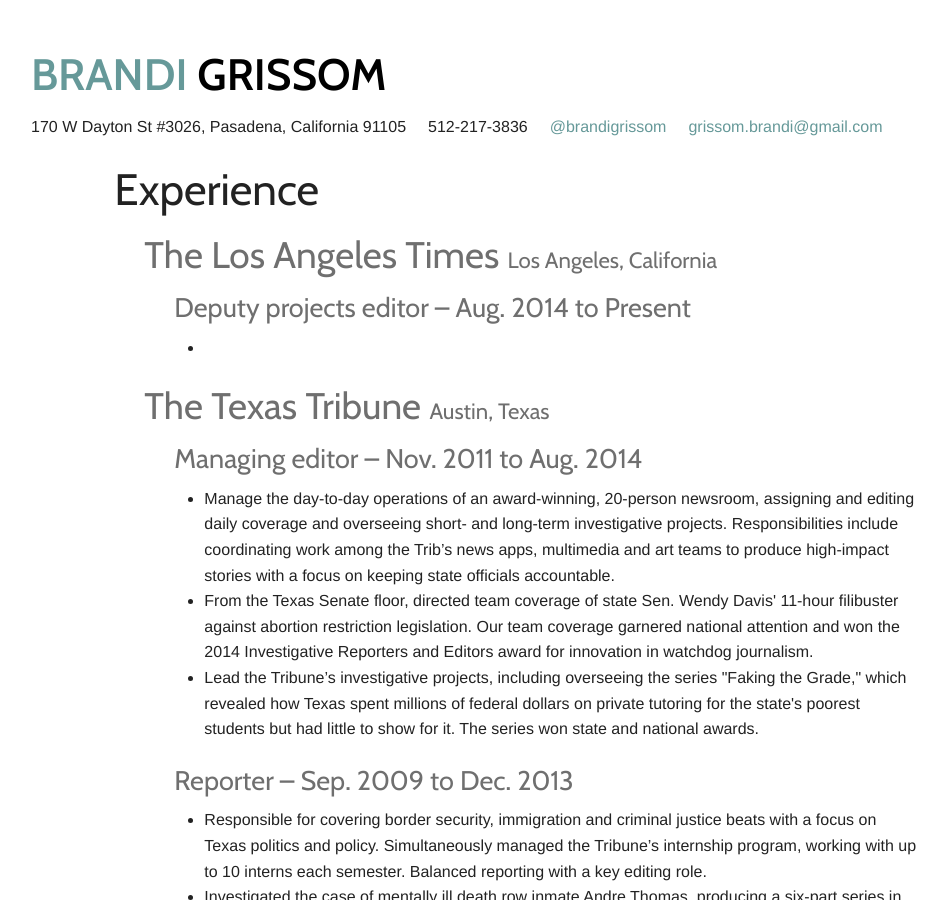
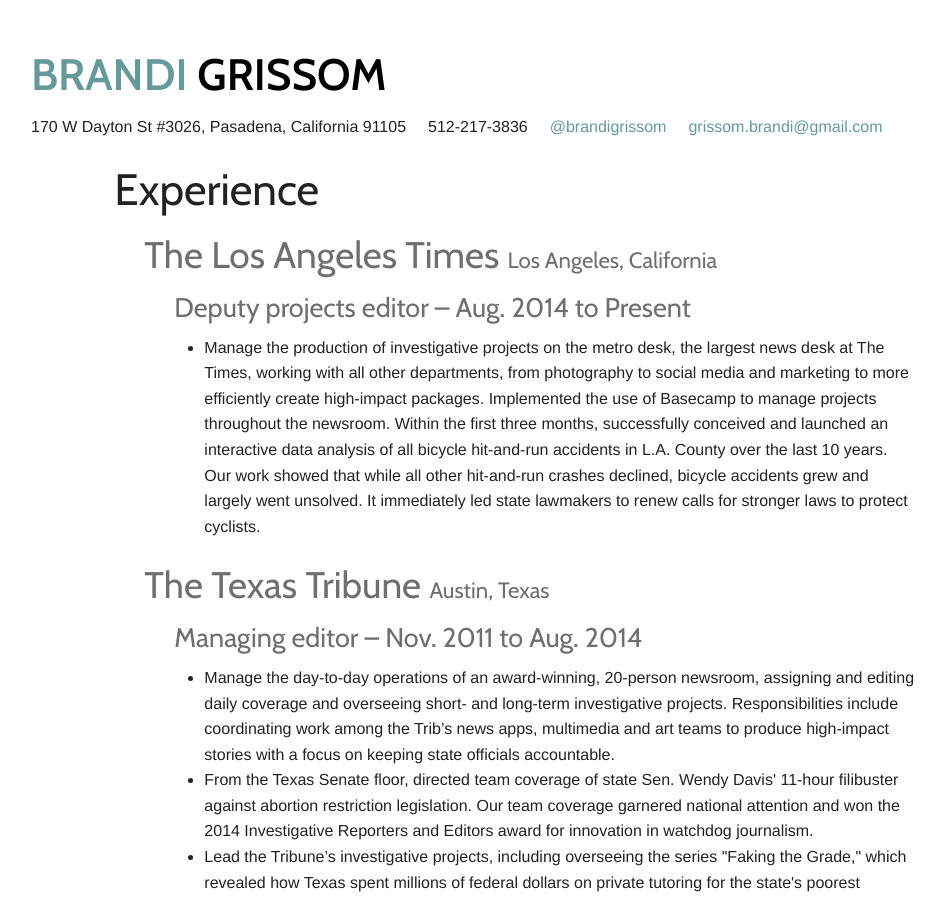
Before and after one commit to BrandiGrissom/resume, a Jekyll site: the page built from index.html, in a window 1280 px wide and 900 px high. Shown: the whole window, without its empty margins (124-1071 px from the left). Built offline with Jekyll 4.4.1, drawn with Linux system fonts in a browser that asks for light colours.

Commit message:
Update index.html

```diff
--- a/index.html
+++ b/index.html
@@ -24,7 +24,7 @@
     <h3 class="subheader">Deputy projects editor – Aug. 2014 to Present</h3>
 
     <ul>
-      <li>
+      <li>Manage the production of investigative projects on the metro desk, the largest news desk at The Times, working with all other departments, from photography to social media and marketing to more efficiently create high-impact packages. Implemented the use of Basecamp to manage projects throughout the newsroom. Within the first three months, successfully conceived and launched an interactive data analysis of all bicycle hit-and-run accidents in L.A. County over the last 10 years. Our work showed that while all other hit-and-run crashes declined, bicycle accidents grew and largely went unsolved. It immediately led state lawmakers to renew calls for stronger laws to protect cyclists.
       </li>
     </ul>
 
```
